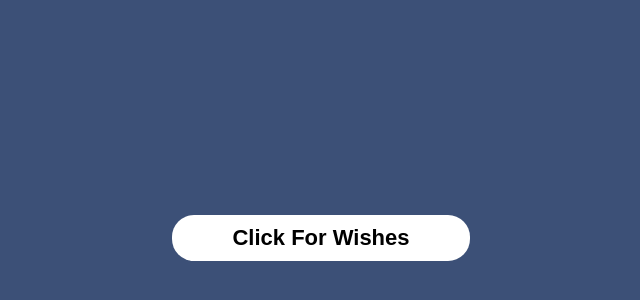
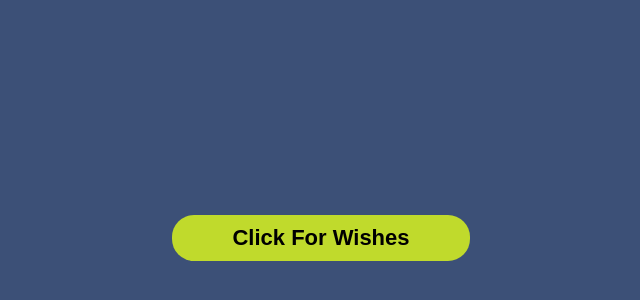
Before and after one commit to kgsumakg30/ughadiwishes, a plain HTML site: page index.html in a window 1280 px wide. Shown: the part 162-462 px from the top of the page, without its empty margins (319-959 px from the left). Drawn offline with Linux system fonts and the light colour scheme.

Commit message:
first commit

```diff
--- a/style.css
+++ b/style.css
@@ -15,7 +15,7 @@ justify-content: center;
 }
 .btn{
     padding: 10px 60px;
-    background-color: #fff;
+    background-color: #c0da2c;
     border: 0;
     outline: none;
     cursor: pointer;
```
